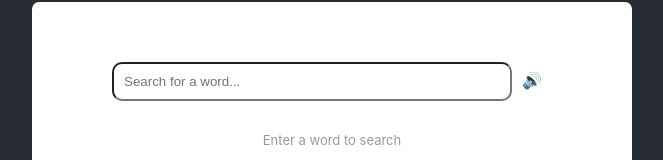
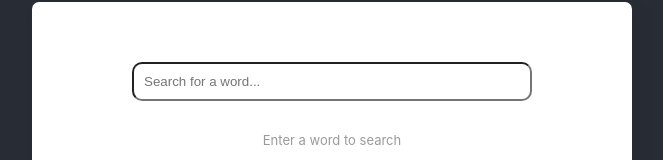
Before and after one commit to Anniick-dev/dictionary-project, a React (Create React App) app: page / in a window 1280 px wide. Shown: the part 333-493 px from the top of the page, without its empty margins (308-971 px from the left). Built offline with nearby package versions, Linux system fonts and the light colour scheme.

Commit message:
Moved sound icon

```diff
--- a/src/App.css
+++ b/src/App.css
@@ -95,6 +95,7 @@ body {
 
 .sound {
   margin: 10px;
+
 }
 
 .search input {
--- a/src/Dictionary.js
+++ b/src/Dictionary.js
@@ -48,14 +48,15 @@ export default function Dictionary() {
         placeholder="Search for a word..."
         className="search"
       />
-      <span id="sound" className="sound" onClick={playSound}>
-        🔊
-      </span>
+
       <div className="info-text">{infoText}</div>
       {data && (
         <div className="results">
           <div className="word">
-            <p>{data.word}</p>
+            <span id="sound" className="sound" onClick={playSound}>
+        🔊 {data.word}
+      </span>
+      <p></p>
             <span className="type">{data.meanings[0].partOfSpeech}</span>
           </div>
           <div className="meaning">
```
